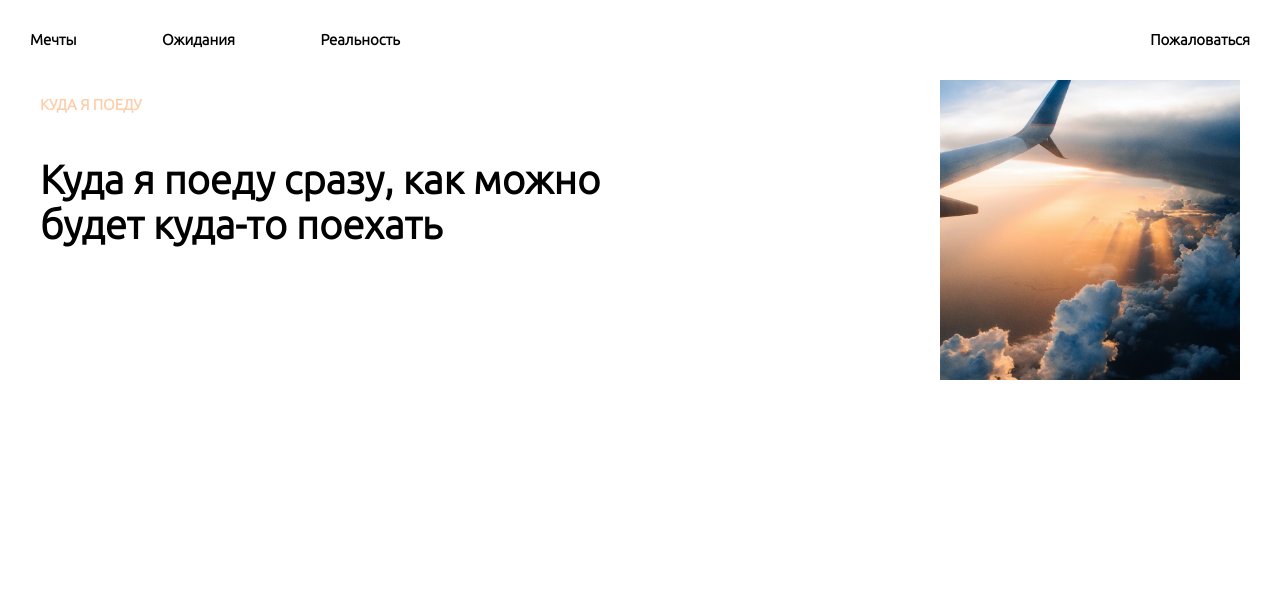
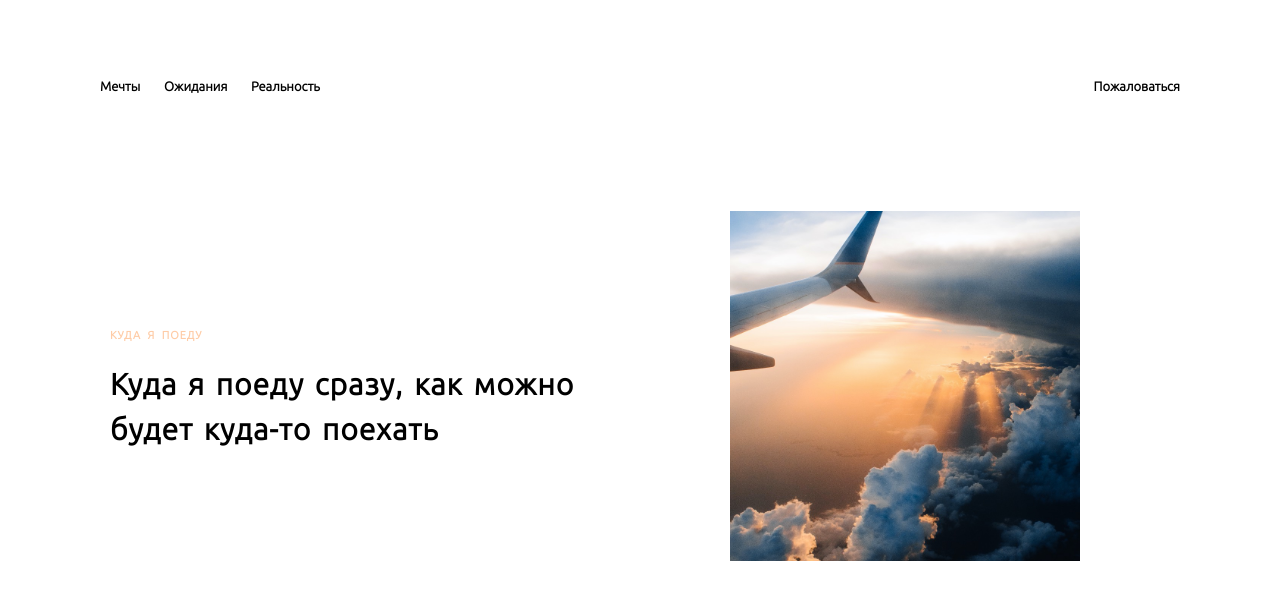
Before and after one commit to BobbyDorfman/teamwork, a plain HTML site: page index.html in a window 1280 px wide. Drawn offline with Linux system fonts and the light colour scheme.

Commit message:
Добавил блок intro

```diff
--- a/blocks/header/__form/header__form.css
+++ b/blocks/header/__form/header__form.css
@@ -1,6 +1,6 @@
 .header__form {
     font-weight: 600;
-    font-size: 15px;
+    font-size: 13px;
     line-height: 20px;
     text-align: center;
     color: #000;
--- a/blocks/header/__link/header__link.css
+++ b/blocks/header/__link/header__link.css
@@ -1,6 +1,6 @@
 .header__link {
     font-weight: 600;
-    font-size: 15px;
+    font-size: 13px;
     line-height: 20px;
     text-align: center;
     color: #000;
--- a/blocks/header/__navigation/header__navigation.css
+++ b/blocks/header/__navigation/header__navigation.css
@@ -1,4 +1,4 @@
 .header__navigation {
     display: flex;
-    max-width: 400px;
+    max-width: 250px;
 }
--- a/blocks/header/header.css
+++ b/blocks/header/header.css
@@ -1,7 +1,8 @@
 .header {
-    max-width: 1280px;
+    max-width: calc(100% - 70px*2);
     display: flex;
     flex-direction: row;
     align-content: center;
     justify-content: space-between;
+    margin: 46px auto 85px;
 }
--- /dev/null
+++ b/blocks/intro/__image/_increase/intro__image_increase.css
@@ -0,0 +1,7 @@
+.intro__image_increase {
+    width: 350px;
+    height: 350px;
+    display: block;
+    overflow: hidden;
+    margin: 0 160px 0 0;
+}
--- a/blocks/intro/__image/intro__image.css
+++ b/blocks/intro/__image/intro__image.css
@@ -1,5 +1,12 @@
 .intro__image {
-    min-width: 300px;
-    height: 300px;
+    display: block;
+    width: 100%;
+    height: 100%;
     object-fit: cover;
+    margin: 0;
+    transition: transform 0.7s;
 }
+
+.intro__image:hover {
+    transform: scale(1.1);
+}
--- a/blocks/intro/__subtitle/intro__subtitle.css
+++ b/blocks/intro/__subtitle/intro__subtitle.css
@@ -1,8 +1,11 @@
 .intro__subtitle {
     font-weight: 600;
-    font-size: 15px;
-    line-height: 20px;
+    font-size: 11px;
+    line-height: 11px;
     text-align: left;
     color: #fecca7;
     text-transform: uppercase;
+    margin: 30px 0 0 0;
+    word-spacing: 3px;
+    letter-spacing: 1px;
 }
--- a/blocks/intro/__text/intro__text.css
+++ b/blocks/intro/__text/intro__text.css
@@ -1,5 +1,7 @@
 .intro__text {
-    max-width: 600px;
+    max-width: 520px;
     display: flex;
     flex-direction: column;
+    justify-content: center;
+    margin: 0 0 0 70px;
 }
--- a/blocks/intro/__title/intro__title.css
+++ b/blocks/intro/__title/intro__title.css
@@ -1,7 +1,9 @@
 .intro__title {
-    font-weight: 900;
-    font-size: 40px;
+    font-weight: bold;
+    font-size: 30px;
     line-height: 45px;
     text-align: left;
     color: #000;
+    word-spacing: 3px;
+    letter-spacing: 1px;
 }
--- a/index.html
+++ b/index.html
@@ -27,7 +27,9 @@
                 <p class="intro__subtitle">куда я поеду</p>
                 <h1 class="intro__title">Куда я поеду сразу, как можно будет куда-то поехать</h1>
             </div>
-            <img class="intro__image" src="./images/intro-image.jpeg" alt="Вид из окна самолета в небе">
+            <div class="intro__image_increase">
+                <img class="intro__image" src="./images/intro-image.jpeg" alt="Вид из окна самолета в небе">
+            </div>
         </section>
     </main>
 
--- a/style.css
+++ b/style.css
@@ -12,3 +12,4 @@
 @import url(./blocks/intro/__subtitle/intro__subtitle.css);
 @import url(./blocks/intro/__title/intro__title.css);
 @import url(./blocks/intro/__image/intro__image.css);
+@import url(./blocks/intro/__image/_increase/intro__image_increase.css);
```
